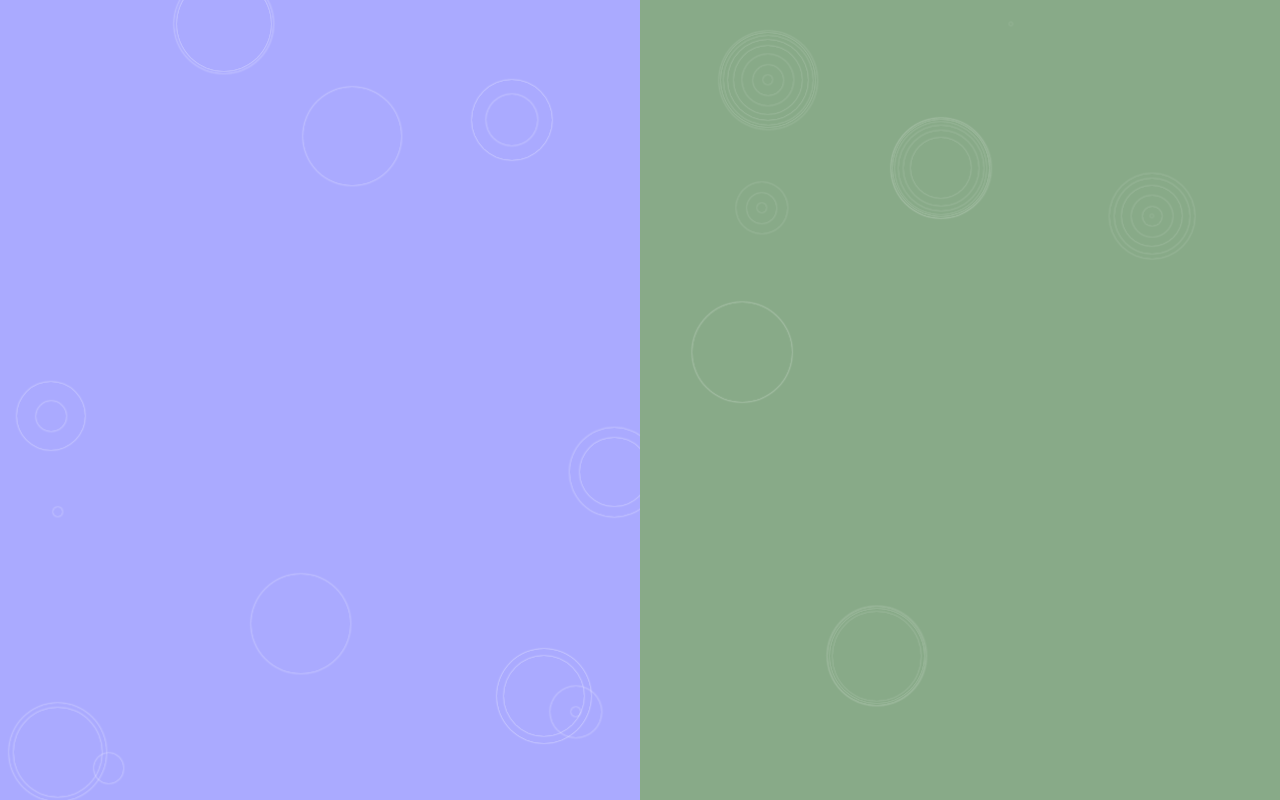
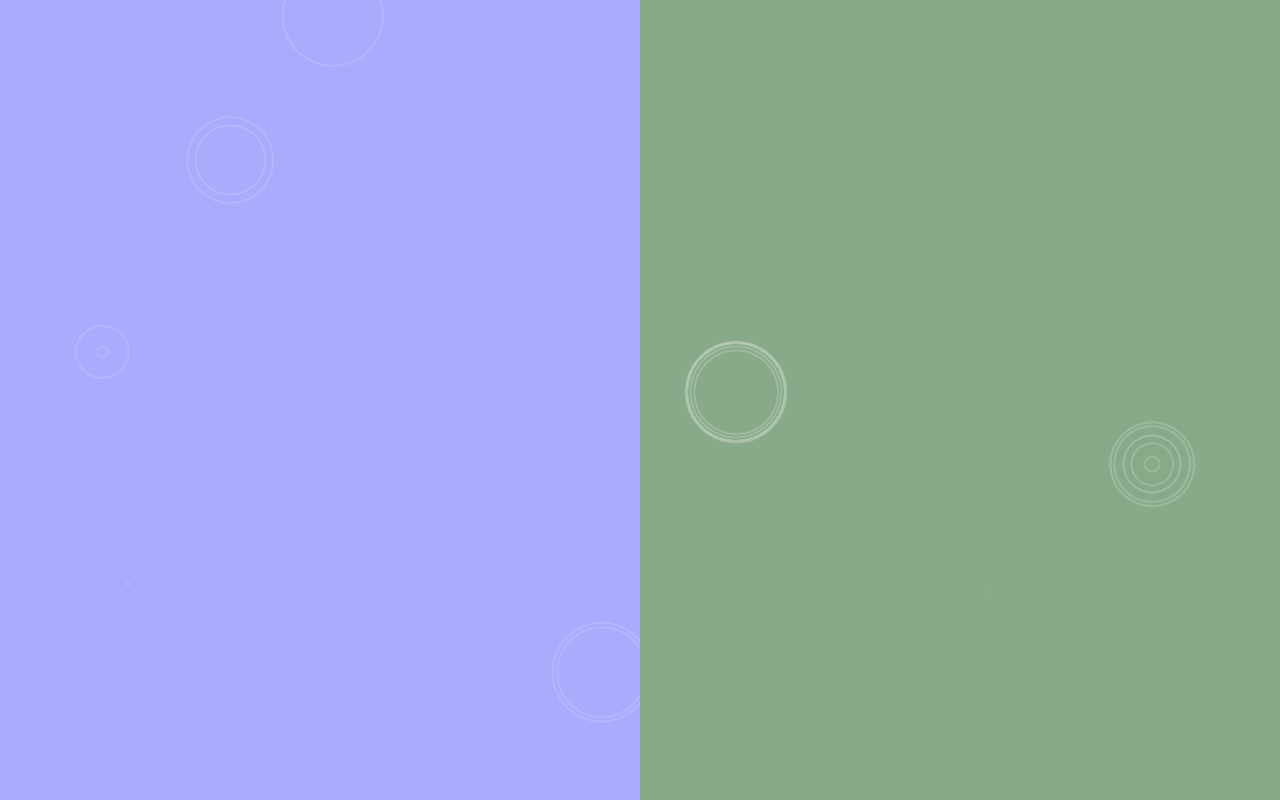
Before and after one commit to chromawoods/RippleCSS, a plain HTML site: page demo/index.html in a window 1280 px wide. Drawn offline with nearby package versions, Linux system fonts and the light colour scheme.

Commit message:
Updated demo ponds with more suitable settings.

```diff
--- a/demo/index.html
+++ b/demo/index.html
@@ -15,13 +15,15 @@
     <script>
         $(function () {
             $('.pond1').ripple({
-                ripplesPerSecond : 10,
+                ripplesPerSecond : 4,
                 opacity : '.8'
             });
 
             $('.pond2').ripple({
-                ripplesPerCluster : 8,
-                animationDuration : 2000
+                ripplesPerSecond : 1,
+                ripplesPerCluster : 6,
+                animationDuration : 2000,
+                opacity : 1
             });
         });
     </script>
```
